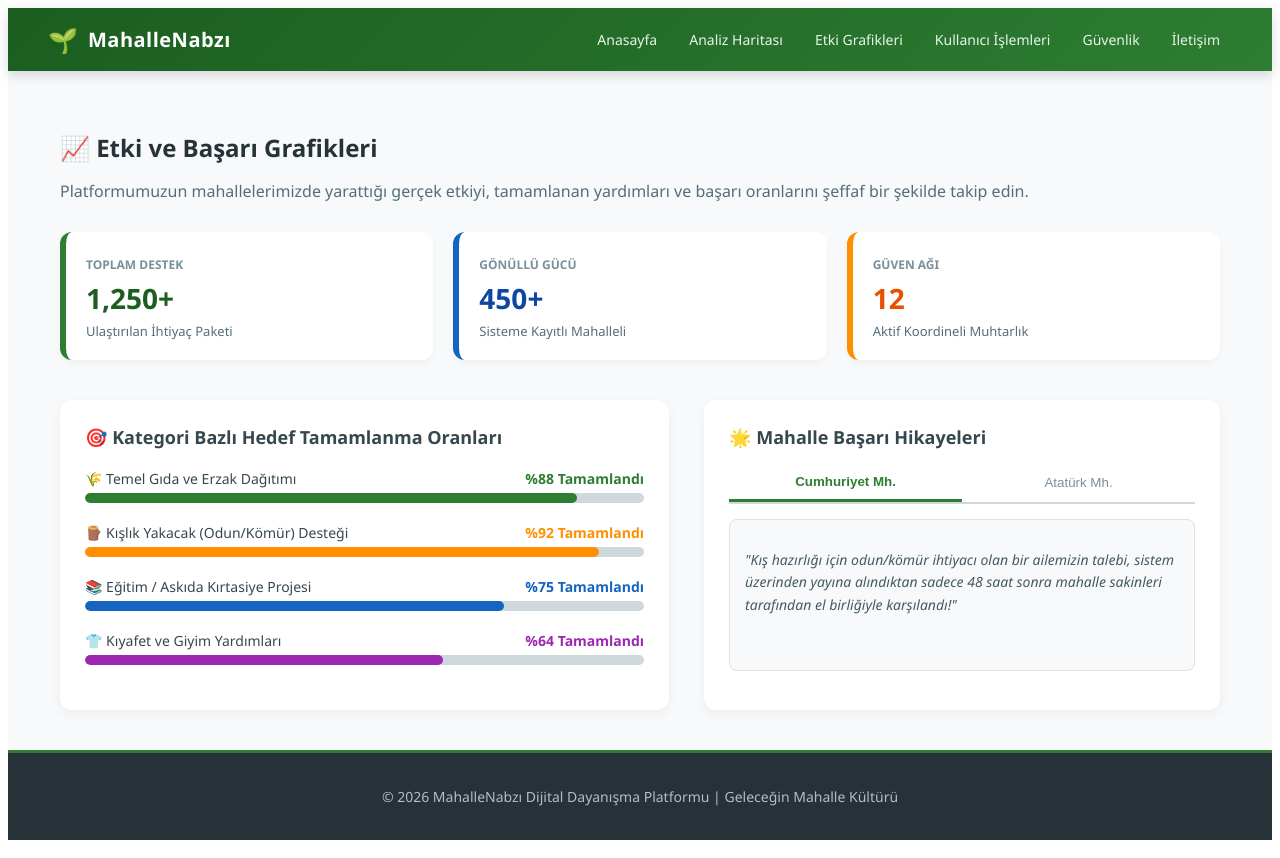
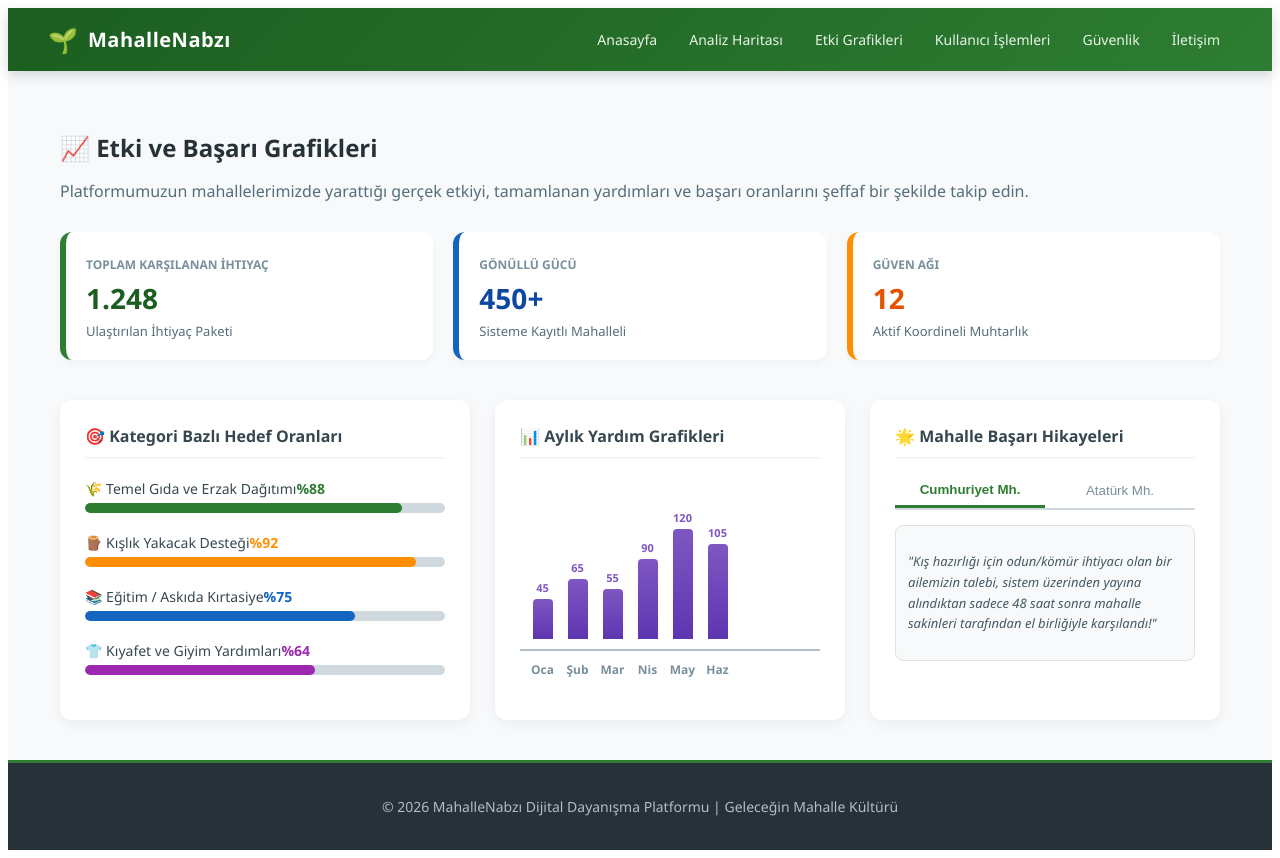
Before and after one commit to zehradenizli4/mahalle-nabzi-react, a React (Vite) app: page /etki in a window 1280 px wide. Built offline with nearby package versions, Linux system fonts and the light colour scheme.

Commit message:
Etki grafikleri sayfasina site haritasina uygun aylik mor sutun grafik simulasyonu eklendi

```diff
--- a/src/pages/ImpactSuccess.jsx
+++ b/src/pages/ImpactSuccess.jsx
@@ -6,15 +6,25 @@ function ImpactSuccess() {
   // Profesyonel İlerleme Çubuğu Bileşeni (Satır İçi)
   const ProgressBar = ({ etiket, yuzde, renk }) => (
     <div style={{ marginBottom: '20px' }}>
-      <div style={{ display: 'flex', justifyContent: 'space-between', marginBottom: '5px', fontSize: '14px', fontWeight: '500', color: '#37474f' }}>
+      <div style={{ display: 'flex', justifycontent: 'space-between', marginBottom: '5px', fontSize: '14px', fontWeight: '500', color: '#37474f' }}>
         <span>{etiket}</span>
-        <span style={{ color: renk, fontWeight: 'bold' }}>%{yuzde} Tamamlandı</span>
+        <span style={{ color: renk, fontWeight: 'bold' }}>%{yuzde}</span>
       </div>
       <div style={{ width: '100%', backgroundColor: '#cfd8dc', borderRadius: '10px', height: '10px', overflow: 'hidden' }}>
-        <div style={{ width: `${yuzde}%`, backgroundColor: renk, height: '100%', borderRadius: '10px', transition: 'width 1s ease-in-out' }}></div>
+        <div style={{ width: `${yuzde}%`, backgroundColor: renk, height: '100%', borderRadius: '10px' }}></div>
       </div>
     </div>
   )
+
+  // Simüle Edilmiş Aylık Sütun Grafik Verileri (Site Haritasındaki Mor Grafik)
+  const grafikVerileri = [
+    { ay: 'Oca', yukseklik: '40px', deger: '45' },
+    { ay: 'Şub', yukseklik: '60px', deger: '65' },
+    { ay: 'Mar', yukseklik: '50px', deger: '55' },
+    { ay: 'Nis', yukseklik: '80px', deger: '90' },
+    { ay: 'May', yukseklik: '110px', deger: '120' },
+    { ay: 'Haz', yukseklik: '95px', deger: '105' }
+  ]
 
   return (
     <div style={{ animation: 'fadeIn 0.4s ease-in' }}>
@@ -27,8 +37,8 @@ function ImpactSuccess() {
       <div style={{ display: 'flex', gap: '20px', flexWrap: 'wrap', marginBottom: '40px' }}>
 
         <div style={{ flex: '1', minWidth: '220px', backgroundColor: '#fff', padding: '20px', borderRadius: '12px', boxShadow: '0 4px 6px rgba(0,0,0,0.03)', borderLeft: '6px solid #2e7d32' }}>
-          <span style={{ fontSize: '12px', color: '#78909c', fontWeight: 'bold', textTransform: 'uppercase' }}>Toplam Destek</span>
-          <h3 style={{ margin: '5px 0 0 0', fontSize: '28px', color: '#1b5e20' }}>1,250+</h3>
+          <span style={{ fontSize: '12px', color: '#78909c', fontWeight: 'bold', textTransform: 'uppercase' }}>Toplam Karşılanan İhtiyaç</span>
+          <h3 style={{ margin: '5px 0 0 0', fontSize: '28px', color: '#1b5e20' }}>1.248</h3>
           <p style={{ margin: '5px 0 0 0', fontSize: '13px', color: '#546e7a' }}>Ulaştırılan İhtiyaç Paketi</p>
         </div>
 
@@ -46,41 +56,68 @@ function ImpactSuccess() {
 
       </div>
 
-      {/* Alt Bölüm: Sol Grafik Simülasyonu, Sağ Başarı Hikayeleri */}
-      <div style={{ display: 'flex', gap: '35px', flexWrap: 'wrap' }}>
+      {/* Orta Bölüm: Grafikler ve Başarı Hikayeleri Düzeni */}
+      <div style={{ display: 'flex', gap: '25px', flexWrap: 'wrap' }}>
 
         {/* Sol Panel: İlerleme Grafikleri */}
-        <div style={{ flex: '1.2', minWidth: '300px', backgroundColor: '#fff', padding: '25px', borderRadius: '12px', boxShadow: '0 4px 12px rgba(0,0,0,0.05)' }}>
-          <h4 style={{ margin: '0 0 20px 0', color: '#37474f', fontSize: '18px' }}>🎯 Kategori Bazlı Hedef Tamamlanma Oranları</h4>
-
+        <div style={{ flex: '1.2', minWidth: '320px', backgroundColor: '#fff', padding: '25px', borderRadius: '12px', boxShadow: '0 4px 12px rgba(0,0,0,0.05)' }}>
+          <h4 style={{ margin: '0 0 20px 0', color: '#37474f', fontSize: '16px', borderBottom: '2px solid #f5f5f5', paddingBottom: '10px' }}>🎯 Kategori Bazlı Hedef Oranları</h4>
           <ProgressBar etiket="🌾 Temel Gıda ve Erzak Dağıtımı" yuzde={88} renk="#2e7d32" />
-          <ProgressBar etiket="🪵 Kışlık Yakacak (Odun/Kömür) Desteği" yuzde={92} renk="#ff8f00" />
-          <ProgressBar etiket="📚 Eğitim / Askıda Kırtasiye Projesi" yuzde={75} renk="#1565c0" />
+          <ProgressBar etiket="🪵 Kışlık Yakacak Desteği" yuzde={92} renk="#ff8f00" />
+          <ProgressBar etiket="📚 Eğitim / Askıda Kırtasiye" yuzde={75} renk="#1565c0" />
           <ProgressBar etiket="👕 Kıyafet ve Giyim Yardımları" yuzde={64} renk="#9c27b0" />
         </div>
 
-        {/* Sağ Panel: İnteraktif Başarı Hikayeleri Sekmesi */}
+        {/* 🌟 SİTE HARİTASINDAKİ MOR "AYLIK YARDIM GRAFİKLERİ" BÖLÜMÜ */}
+        <div style={{ flex: '1', minWidth: '280px', backgroundColor: '#fff', padding: '25px', borderRadius: '12px', boxShadow: '0 4px 12px rgba(0,0,0,0.05)', display: 'flex', flexDirection: 'column' }}>
+          <h4 style={{ margin: '0 0 20px 0', color: '#37474f', fontSize: '16px', borderBottom: '2px solid #f5f5f5', paddingBottom: '10px' }}>📊 Aylık Yardım Grafikleri</h4>
+
+          {/* Grafiklerin Hizalandığı Çerçeve */}
+          <div style={{ display: 'flex', justifycontent: 'space-between', alignItems: 'flex-end', height: '150px', padding: '10px 5px', borderBottom: '2px solid #b0bec5', marginBottom: '10px' }}>
+            {grafikVerileri.map((data, index) => (
+              <div key={index} style={{ display: 'flex', flexDirection: 'column', alignItems: 'center', width: '35px', group: 'true' }}>
+                {/* Sütun Üzerindeki Küçük Sayı Balonu */}
+                <span style={{ fontSize: '11px', fontWeight: 'bold', color: '#7e57c2', marginBottom: '4px' }}>{data.deger}</span>
+                {/* Mor Dikey Grafik Çubuğu */}
+                <div style={{
+                  width: '20px',
+                  height: data.yukseklik,
+                  background: 'linear-gradient(to top, #5e35b1, #7e57c2)',
+                  borderRadius: '4px 4px 0 0',
+                  transition: 'all 0.3s ease'
+                }}></div>
+              </div>
+            ))}
+          </div>
+
+          {/* Ayların İsimleri Ekranı */}
+          <div style={{ display: 'flex', justifycontent: 'space-between', padding: '0 5px', fontSize: '12px', fontWeight: '600', color: '#78909c' }}>
+            {grafikVerileri.map((data, index) => (
+              <span key={index} style={{ width: '35px', textAlign: 'center' }}>{data.ay}</span>
+            ))}
+          </div>
+        </div>
+
+        {/* Sağ Panel: İnteraktif Başarı Hikayeleri */}
         <div style={{ flex: '1', minWidth: '280px', backgroundColor: '#fff', padding: '25px', borderRadius: '12px', boxShadow: '0 4px 12px rgba(0,0,0,0.05)' }}>
-          <h4 style={{ margin: '0 0 15px 0', color: '#37474f', fontSize: '18px' }}>🌟 Mahalle Başarı Hikayeleri</h4>
+          <h4 style={{ margin: '0 0 15px 0', color: '#37474f', fontSize: '16px', borderBottom: '2px solid #f5f5f5', paddingBottom: '10px' }}>🌟 Mahalle Başarı Hikayeleri</h4>
 
-          {/* Sekme Butonları */}
           <div style={{ display: 'flex', borderBottom: '2px solid #cfd8dc', marginBottom: '15px' }}>
             <button
               onClick={() => setAktifTab('hikaye1')}
-              style={{ flex: '1', padding: '10px', background: 'none', border: 'none', borderBottom: aktifTab === 'hikaye1' ? '3px solid #2e7d32' : 'none', fontWeight: aktifTab === 'hikaye1' ? 'bold' : 'normal', cursor: 'pointer', color: aktifTab === 'hikaye1' ? '#2e7d32' : '#78909c' }}
+              style={{ flex: '1', padding: '8px', background: 'none', border: 'none', borderBottom: aktifTab === 'hikaye1' ? '3px solid #2e7d32' : 'none', fontWeight: aktifTab === 'hikaye1' ? 'bold' : 'normal', cursor: 'pointer', color: aktifTab === 'hikaye1' ? '#2e7d32' : '#78909c' }}
             >
               Cumhuriyet Mh.
             </button>
             <button
               onClick={() => setAktifTab('hikaye2')}
-              style={{ flex: '1', padding: '10px', background: 'none', border: 'none', borderBottom: aktifTab === 'hikaye2' ? '3px solid #2e7d32' : 'none', fontWeight: aktifTab === 'hikaye2' ? 'bold' : 'normal', cursor: 'pointer', color: aktifTab === 'hikaye2' ? '#2e7d32' : '#78909c' }}
+              style={{ flex: '1', padding: '8px', background: 'none', border: 'none', borderBottom: aktifTab === 'hikaye2' ? '3px solid #2e7d32' : 'none', fontWeight: aktifTab === 'hikaye2' ? 'bold' : 'normal', cursor: 'pointer', color: aktifTab === 'hikaye2' ? '#2e7d32' : '#78909c' }}
             >
               Atatürk Mh.
             </button>
           </div>
 
-          {/* Sekme İçerikleri */}
-          <div style={{ minHeight: '120px', backgroundColor: '#f8f9fa', padding: '15px', borderRadius: '8px', border: '1px solid #e0e0e0', fontStyle: 'italic', fontSize: '14px', color: '#455a64', lineHeight: '1.6' }}>
+          <div style={{ minHeight: '110px', backgroundColor: '#f8f9fa', padding: '12px', borderRadius: '8px', border: '1px solid #e0e0e0', fontStyle: 'italic', fontSize: '13px', color: '#455a64', lineHeight: '1.6' }}>
             {aktifTab === 'hikaye1' ? (
               <p>"Kış hazırlığı için odun/kömür ihtiyacı olan bir ailemizin talebi, sistem üzerinden yayına alındıktan sadece 48 saat sonra mahalle sakinleri tarafından el birliğiyle karşılandı!"</p>
             ) : (
```
